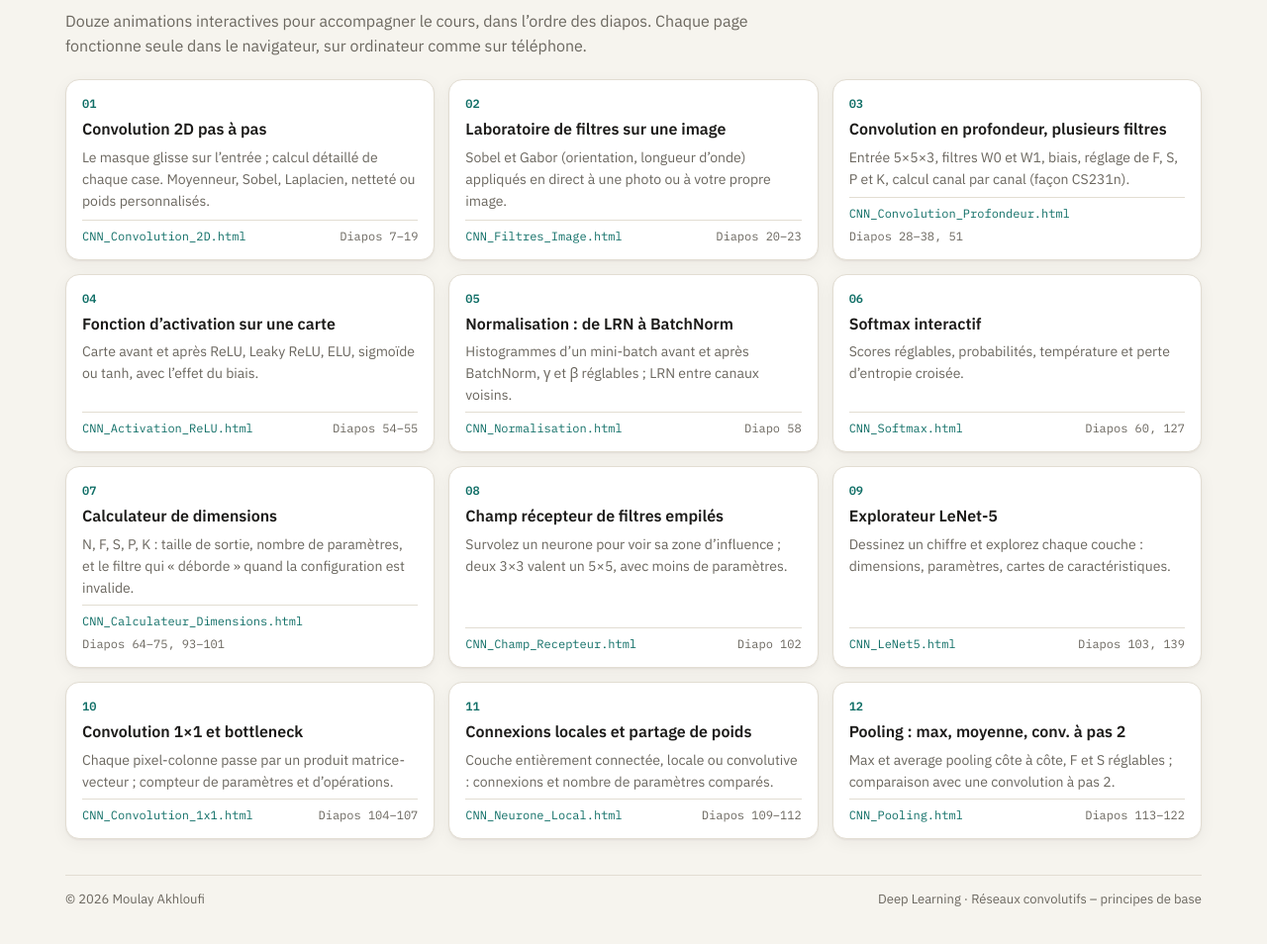
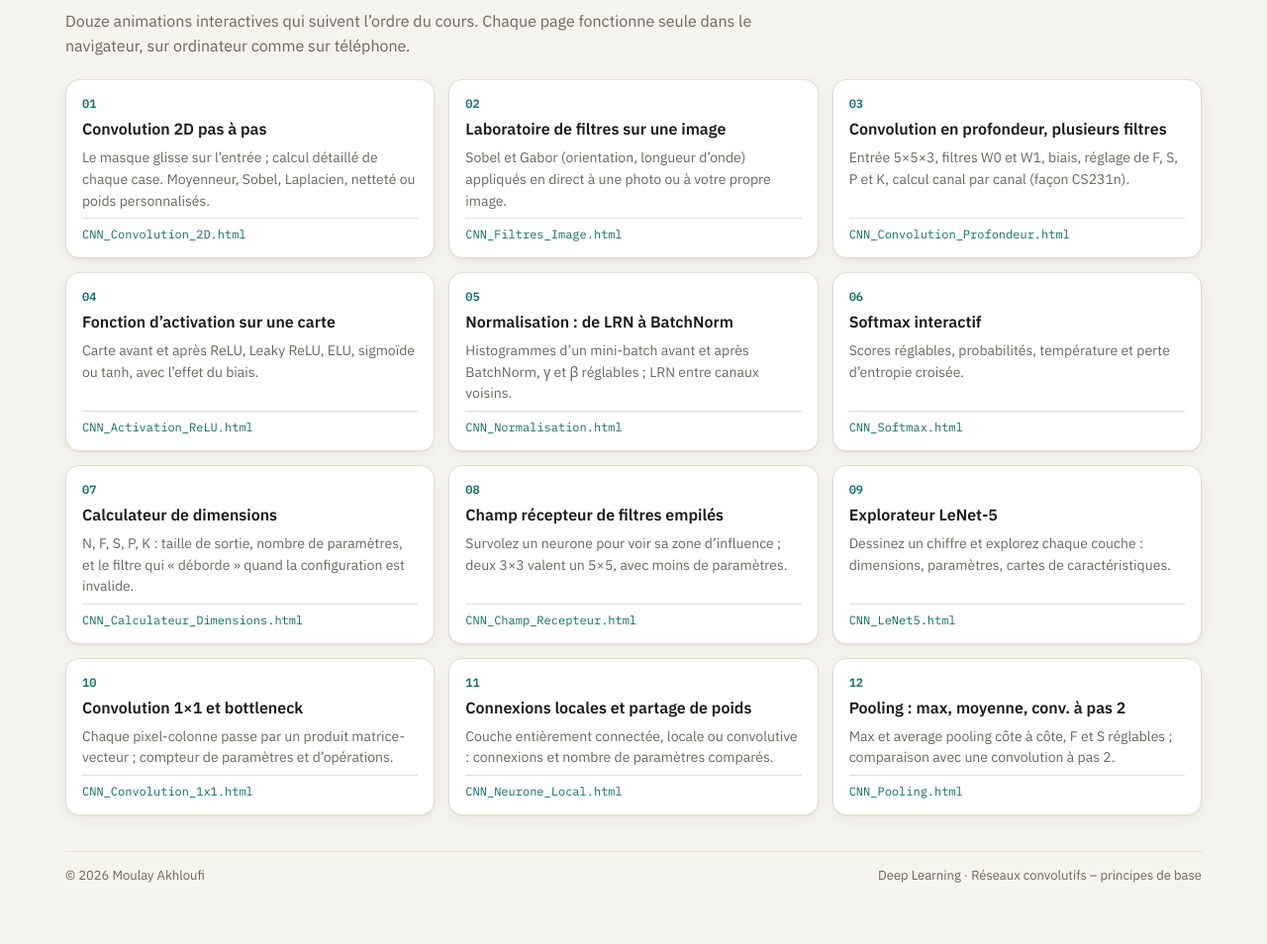
Before and after one commit to PRIMEAI/CNN, a plain HTML site: page index.html in a window 1280 px wide. Shown: the part 120-1074 px from the top of the page at 99% size. Drawn offline with Linux system fonts and the light colour scheme.

Commit message:
Add files via upload

```diff
--- a/index.html
+++ b/index.html
@@ -106,29 +106,29 @@ kbd{font:12px var(--mono);background:var(--soft);border:1px solid var(--line);bo
   <div class="eyebrow"><span>Deep Learning · Animations interactives</span></div>
   <h1>Principes des réseaux convolutifs</h1>
   <p class="author">Moulay Akhloufi</p>
-  <p class="lead">Douze animations interactives pour accompagner le cours, dans l’ordre des diapos. Chaque page fonctionne seule dans le navigateur, sur ordinateur comme sur téléphone.</p>
+  <p class="lead">Douze animations interactives qui suivent l’ordre du cours. Chaque page fonctionne seule dans le navigateur, sur ordinateur comme sur téléphone.</p>
 </header>
 <div class="list" id="list"></div>
 <footer><span>© 2026 Moulay Akhloufi</span><span>Deep Learning · Réseaux convolutifs – principes de base</span></footer>
 </div>
 <script>
 const P = [
-  ['CNN_Convolution_2D.html', 'Convolution 2D pas à pas', 'Le masque glisse sur l’entrée ; calcul détaillé de chaque case. Moyenneur, Sobel, Laplacien, netteté ou poids personnalisés.', 'Diapos 7–19'],
-  ['CNN_Filtres_Image.html', 'Laboratoire de filtres sur une image', 'Sobel et Gabor (orientation, longueur d’onde) appliqués en direct à une photo ou à votre propre image.', 'Diapos 20–23'],
-  ['CNN_Convolution_Profondeur.html', 'Convolution en profondeur, plusieurs filtres', 'Entrée 5×5×3, filtres W0 et W1, biais, réglage de F, S, P et K, calcul canal par canal (façon CS231n).', 'Diapos 28–38, 51'],
-  ['CNN_Activation_ReLU.html', 'Fonction d’activation sur une carte', 'Carte avant et après ReLU, Leaky ReLU, ELU, sigmoïde ou tanh, avec l’effet du biais.', 'Diapos 54–55'],
-  ['CNN_Normalisation.html', 'Normalisation : de LRN à BatchNorm', 'Histogrammes d’un mini-batch avant et après BatchNorm, γ et β réglables ; LRN entre canaux voisins.', 'Diapo 58'],
-  ['CNN_Softmax.html', 'Softmax interactif', 'Scores réglables, probabilités, température et perte d’entropie croisée.', 'Diapos 60, 127'],
-  ['CNN_Calculateur_Dimensions.html', 'Calculateur de dimensions', 'N, F, S, P, K : taille de sortie, nombre de paramètres, et le filtre qui « déborde » quand la configuration est invalide.', 'Diapos 64–75, 93–101'],
-  ['CNN_Champ_Recepteur.html', 'Champ récepteur de filtres empilés', 'Survolez un neurone pour voir sa zone d’influence ; deux 3×3 valent un 5×5, avec moins de paramètres.', 'Diapo 102'],
-  ['CNN_LeNet5.html', 'Explorateur LeNet-5', 'Dessinez un chiffre et explorez chaque couche : dimensions, paramètres, cartes de caractéristiques.', 'Diapos 103, 139'],
-  ['CNN_Convolution_1x1.html', 'Convolution 1×1 et bottleneck', 'Chaque pixel-colonne passe par un produit matrice-vecteur ; compteur de paramètres et d’opérations.', 'Diapos 104–107'],
-  ['CNN_Neurone_Local.html', 'Connexions locales et partage de poids', 'Couche entièrement connectée, locale ou convolutive : connexions et nombre de paramètres comparés.', 'Diapos 109–112'],
-  ['CNN_Pooling.html', 'Pooling : max, moyenne, conv. à pas 2', 'Max et average pooling côte à côte, F et S réglables ; comparaison avec une convolution à pas 2.', 'Diapos 113–122'],
+  ['CNN_Convolution_2D.html', 'Convolution 2D pas à pas', 'Le masque glisse sur l’entrée ; calcul détaillé de chaque case. Moyenneur, Sobel, Laplacien, netteté ou poids personnalisés.'],
+  ['CNN_Filtres_Image.html', 'Laboratoire de filtres sur une image', 'Sobel et Gabor (orientation, longueur d’onde) appliqués en direct à une photo ou à votre propre image.'],
+  ['CNN_Convolution_Profondeur.html', 'Convolution en profondeur, plusieurs filtres', 'Entrée 5×5×3, filtres W0 et W1, biais, réglage de F, S, P et K, calcul canal par canal (façon CS231n).'],
+  ['CNN_Activation_ReLU.html', 'Fonction d’activation sur une carte', 'Carte avant et après ReLU, Leaky ReLU, ELU, sigmoïde ou tanh, avec l’effet du biais.'],
+  ['CNN_Normalisation.html', 'Normalisation : de LRN à BatchNorm', 'Histogrammes d’un mini-batch avant et après BatchNorm, γ et β réglables ; LRN entre canaux voisins.'],
+  ['CNN_Softmax.html', 'Softmax interactif', 'Scores réglables, probabilités, température et perte d’entropie croisée.'],
+  ['CNN_Calculateur_Dimensions.html', 'Calculateur de dimensions', 'N, F, S, P, K : taille de sortie, nombre de paramètres, et le filtre qui « déborde » quand la configuration est invalide.'],
+  ['CNN_Champ_Recepteur.html', 'Champ récepteur de filtres empilés', 'Survolez un neurone pour voir sa zone d’influence ; deux 3×3 valent un 5×5, avec moins de paramètres.'],
+  ['CNN_LeNet5.html', 'Explorateur LeNet-5', 'Dessinez un chiffre et explorez chaque couche : dimensions, paramètres, cartes de caractéristiques.'],
+  ['CNN_Convolution_1x1.html', 'Convolution 1×1 et bottleneck', 'Chaque pixel-colonne passe par un produit matrice-vecteur ; compteur de paramètres et d’opérations.'],
+  ['CNN_Neurone_Local.html', 'Connexions locales et partage de poids', 'Couche entièrement connectée, locale ou convolutive : connexions et nombre de paramètres comparés.'],
+  ['CNN_Pooling.html', 'Pooling : max, moyenne, conv. à pas 2', 'Max et average pooling côte à côte, F et S réglables ; comparaison avec une convolution à pas 2.'],
 ];
 const L = document.getElementById('list');
-P.forEach(([f, t, d, s], i) => { const a = document.createElement('a'); a.className = 'item'; a.href = f;
-  a.innerHTML = `<span class="num">${String(i + 1).padStart(2, '0')}</span><span class="t">${t}</span><span class="d">${d}</span><span class="s"><span class="f">${f}</span><span>${s}</span></span>`; L.append(a); });
+P.forEach(([f, t, d], i) => { const a = document.createElement('a'); a.className = 'item'; a.href = f;
+  a.innerHTML = `<span class="num">${String(i + 1).padStart(2, '0')}</span><span class="t">${t}</span><span class="d">${d}</span><span class="s"><span class="f">${f}</span></span>`; L.append(a); });
 </script>
 </body>
 </html>
```
Also changed, not shown: CNN_Activation_ReLU.html (+1 -1 lines), CNN_Calculateur_Dimensions.html (+1 -1 lines), CNN_Champ_Recepteur.html (+1 -1 lines), CNN_Convolution_1x1.html (+2 -2 lines), CNN_Convolution_2D.html (+2 -2 lines), CNN_Convolution_Profondeur.html (+1 -1 lines), CNN_Filtres_Image.html (+2 -2 lines), CNN_LeNet5.html (+1 -1 lines), CNN_Neurone_Local.html (+1 -1 lines), CNN_Normalisation.html (+1 -1 lines), CNN_Pooling.html (+2 -2 lines), CNN_Softmax.html (+1 -1 lines).
